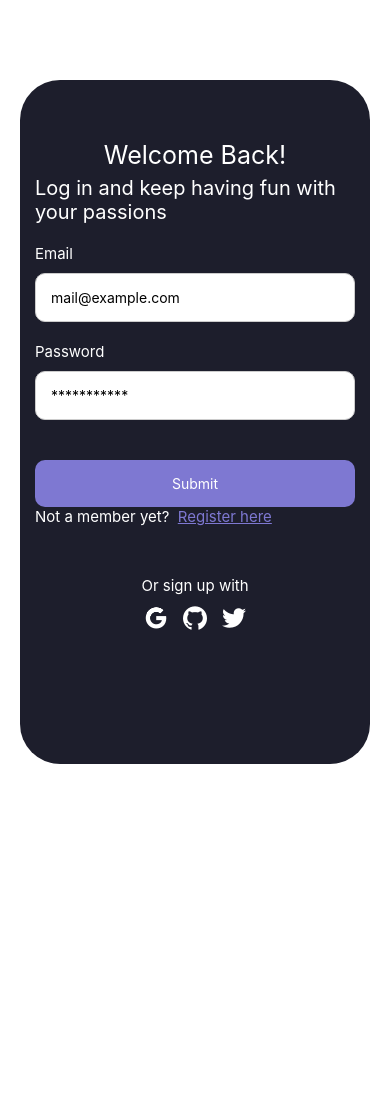
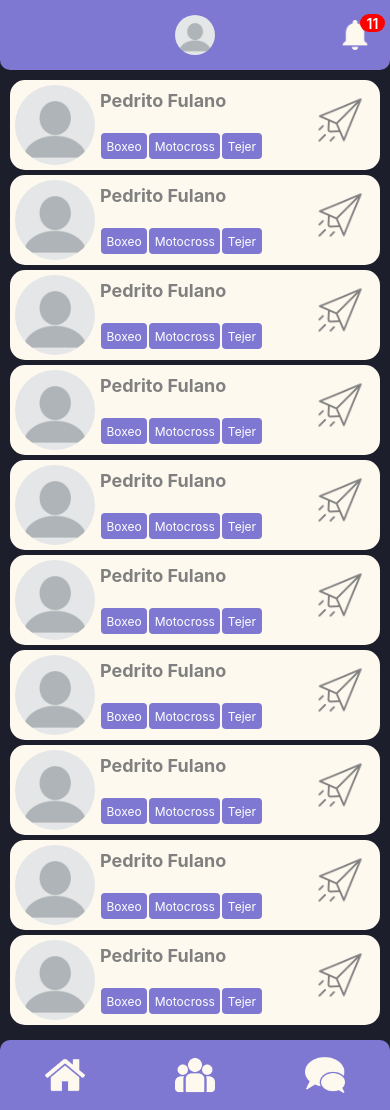
Before and after one commit to lordjnux/frontend-hobbify, a React Native app: screen / in a window 390 px wide. Before the commit the page ends 844 px from the top, so only its background shows below. Built offline with nearby package versions, Linux system fonts and the light colour scheme.

Commit message:
navegacion y arreglo de errores

```diff
--- a/App.js
+++ b/App.js
@@ -1,12 +1,4 @@
-import { StatusBar } from "expo-status-bar";
-import { StyleSheet, Text, View } from "react-native";
-import HomeScreen from "./src/screens/HomeScreen";
-import PerfilScreen from "./src/screens/Perfil";
-import MainFeed from "./src/screens/MainFeed";
-import Messages from "./src/screens/Messages";
-import Chat from "./src/screens/Chat";
-import Register from "./src/screens/Register";
-import Login from "./src/screens/Login";
+import AppNavigation from "./navigation/navigation";
 export default function App() {
-  return <Login />;
+  return <AppNavigation />;
 }
--- /dev/null
+++ b/navigation/navigation.js
@@ -0,0 +1,38 @@
+import React from "react";
+import { createStackNavigator } from "@react-navigation/stack";
+import { NavigationContainer } from "@react-navigation/native";
+import MainFeed from "../src/screens/MainFeed";
+import Messages from "../src/screens/Messages";
+import Chat from "../src/screens/Chat";
+// import HobbySelector from "../src/screens/HobbySelector";
+import Login from "../src/screens/Login";
+import Perfil from "../src/screens/Perfil";
+import Register from "../src/screens/Register";
+import SubscriptionScreen from "../src/screens/SubscriptionScreen";
+const Stack = createStackNavigator();
+const screenOptions = {
+  headerShown: false,
+};
+
+const AppNavigation = () => (
+  <NavigationContainer>
+    <Stack.Navigator initialRouteName="MainFeed" screenOptions={screenOptions}>
+      <Stack.Screen name="MainFeed" component={MainFeed}></Stack.Screen>
+      <Stack.Screen name="Messages" component={Messages}></Stack.Screen>
+      <Stack.Screen name="Chat" component={Chat}></Stack.Screen>
+      {/* <Stack.Screen
+        name="HobbySelector"
+        component={HobbySelector}
+      ></Stack.Screen> */}
+      <Stack.Screen name="Login" component={Login}></Stack.Screen>
+      <Stack.Screen name="Perfil" component={Perfil}></Stack.Screen>
+      <Stack.Screen name="Register" component={Register}></Stack.Screen>
+      <Stack.Screen
+        name="SubscriptionScreen"
+        component={SubscriptionScreen}
+      ></Stack.Screen>
+    </Stack.Navigator>
+  </NavigationContainer>
+);
+
+export default AppNavigation;
--- a/package.json
+++ b/package.json
@@ -9,12 +9,15 @@
     "web": "expo start --web"
   },
   "dependencies": {
+    "@react-navigation/native": "^6.1.17",
+    "@react-navigation/stack": "^6.3.29",
     "axios": "^1.7.2",
     "expo": "~51.0.14",
     "expo-status-bar": "~1.12.1",
     "formik": "^2.4.6",
     "react": "18.2.0",
-    "react-native": "0.74.2"
+    "react-native": "0.74.2",
+    "react-native-gesture-handler": "^2.17.1"
   },
   "devDependencies": {
     "@babel/core": "^7.20.0"
--- a/src/components/ChatHeader/ChatHeader.js
+++ b/src/components/ChatHeader/ChatHeader.js
@@ -8,11 +8,11 @@ import {
 } from "react-native";
 import React from "react";
 
-const ChatHeader = () => {
+const ChatHeader = ({ navigation }) => {
   return (
     <View style={styles.container}>
       <View style={styles.mainContainer}>
-        <TouchableOpacity>
+        <TouchableOpacity onPress={() => navigation.goBack()}>
           <Text style={styles.arrow}>{"<"}</Text>
         </TouchableOpacity>
         <View>
--- a/src/components/Header/Header.js
+++ b/src/components/Header/Header.js
@@ -1,13 +1,13 @@
 import { View, Text, StyleSheet, Image, TouchableOpacity } from "react-native";
 import React from "react";
 
-const Header = ({ user }) => {
+const Header = ({ user, navigation }) => {
   return (
     <View style={styles.container}>
       <View style={styles.mainContainer}>
         <View style={{ width: 30 }}></View>
         <View style={styles.userProfile}>
-          <TouchableOpacity>
+          <TouchableOpacity onPress={() => navigation.push("Perfil")}>
             <Image style={styles.profile} source={user.img} />
           </TouchableOpacity>
         </View>
--- a/src/components/MessagesHeader/MessagesHeader.js
+++ b/src/components/MessagesHeader/MessagesHeader.js
@@ -7,11 +7,11 @@ import {
 } from "react-native";
 import React from "react";
 
-const MessagesHeader = () => {
+const MessagesHeader = ({ navigation }) => {
   return (
     <View style={styles.container}>
       <View style={styles.mainContainer}>
-        <TouchableOpacity>
+        <TouchableOpacity onPress={() => navigation.goBack()}>
           <Text style={styles.arrow}>{"<"}</Text>
         </TouchableOpacity>
         <Text>ACA VA UN BUSCADOR</Text>
--- a/src/components/NavBar/NavBar.js
+++ b/src/components/NavBar/NavBar.js
@@ -1,7 +1,7 @@
 import { View, Text, StyleSheet, Image, TouchableOpacity } from "react-native";
 import React from "react";
 
-const NavBar = () => {
+const NavBar = ({ navigation }) => {
   return (
     <View style={styles.container}>
       <View style={styles.iconContainer}>
@@ -17,7 +17,7 @@ const NavBar = () => {
             source={require("../../../assets/groups.png")}
           />
         </TouchableOpacity>
-        <TouchableOpacity>
+        <TouchableOpacity onPress={() => navigation.push("Messages")}>
           <Image
             style={styles.icon}
             source={require("../../../assets/messages.png")}
--- a/src/screens/Chat.js
+++ b/src/screens/Chat.js
@@ -4,11 +4,11 @@ import ChatHeader from "../components/ChatHeader/ChatHeader";
 import ChatInput from "../components/ChatInput/ChatInput";
 import ChatMessages from "../components/ChatMessages/ChatMessages";
 
-const Chat = () => {
+const Chat = ({ navigation }) => {
   return (
     <SafeAreaView style={styles.container}>
       <StatusBar backgroundColor="#7E78D2" />
-      <ChatHeader />
+      <ChatHeader navigation={navigation} />
       <ChatMessages />
       <ChatInput />
     </SafeAreaView>
--- a/src/screens/MainFeed.js
+++ b/src/screens/MainFeed.js
@@ -33,11 +33,11 @@ const userExamplle = {
   img: require("../../assets/no-pic.png"),
   hobbies: ["Boxeo", "Motocross", "Tejer"],
 };
-const MainFeed = () => {
+const MainFeed = ({ navigation }) => {
   return (
     <SafeAreaView style={styles.container}>
       <StatusBar backgroundColor="#7E78D2" />
-      <Header user={user} />
+      <Header user={user} navigation={navigation} />
       <View style={styles.mainContainer}>
         <View style={{ margin: 10 }}>
           <ScrollView showsVerticalScrollIndicator={false}>
@@ -78,7 +78,7 @@ const MainFeed = () => {
           </ScrollView>
         </View>
       </View>
-      <NavBar />
+      <NavBar navigation={navigation} />
     </SafeAreaView>
   );
 };
--- a/src/screens/Messages.js
+++ b/src/screens/Messages.js
@@ -18,15 +18,18 @@ const userExamplle = {
   hobbies: ["Boxeo", "Motocross", "Tejer"],
   message: "hola, mucho gusto en conocerte!",
 };
-const Messages = () => {
+const Messages = ({ navigation }) => {
   return (
     <SafeAreaView style={styles.container}>
       <StatusBar backgroundColor="#7E78D2" />
-      <MessagesHeader />
+      <MessagesHeader navigation={navigation} />
       <View style={styles.mainContainer}>
         <ScrollView showsVerticalScrollIndicator={false}>
           {h1.map((numbb, index) => (
-            <TouchableOpacity key={index}>
+            <TouchableOpacity
+              key={index}
+              onPress={() => navigation.push("Chat")}
+            >
               <View style={styles.card}>
                 <View style={styles.mainCard}>
                   <View style={{ margin: 5 }}>
```
Also changed, not shown: 1 other file (tests, documents, lock files or other folders).
